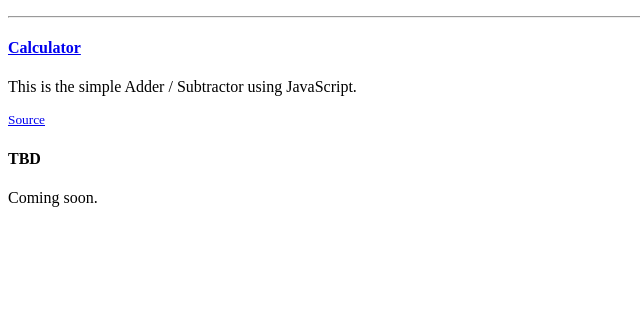
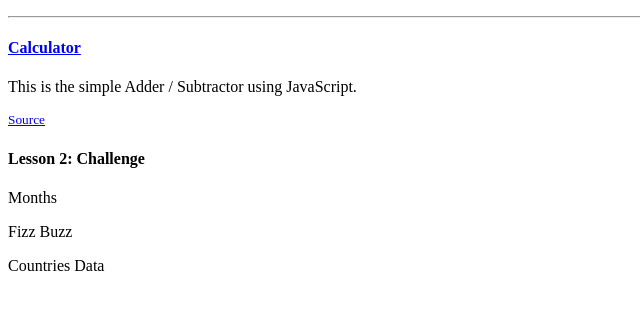
Before and after one commit to robbiesmith79/robbiesmith79.github.io, a website: page app/partials/index.html in a window 1280 px wide. Shown: the part 267-576 px from the top of the page, without its empty margins (0-640 px from the left). Drawn offline with Linux system fonts and the light colour scheme; files whose address does not match are found by name.

Commit message:
Updating Unit 1 links

```diff
--- a/app/partials/index.html
+++ b/app/partials/index.html
@@ -19,8 +19,10 @@
     </div>
 
     <div class="col-lg-6">
-      <h4>TBD</h4>
-      <p>Coming soon.</p>
+      <h4>Lesson 2: Challenge</h4>
+      <p<a href="http://cssdeck.com/labs/oe1kgomn" target="_blank">Months</a></p>
+      <p<a href="http://cssdeck.com/labs/oe1kgomn" target="_blank">Fizz Buzz</a></p>
+      <p<a href="http://cssdeck.com/labs/oe1kgomn" target="_blank">Countries Data</a></p>
     </div>
   </div>
 </div>
```
